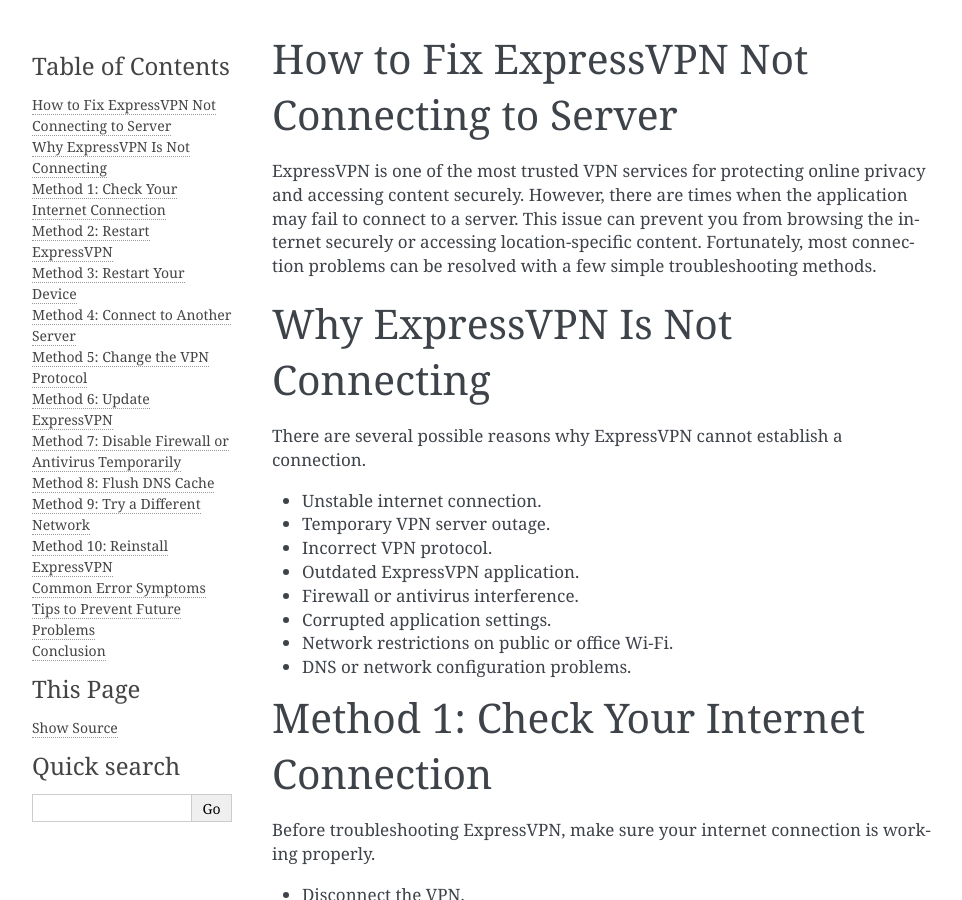
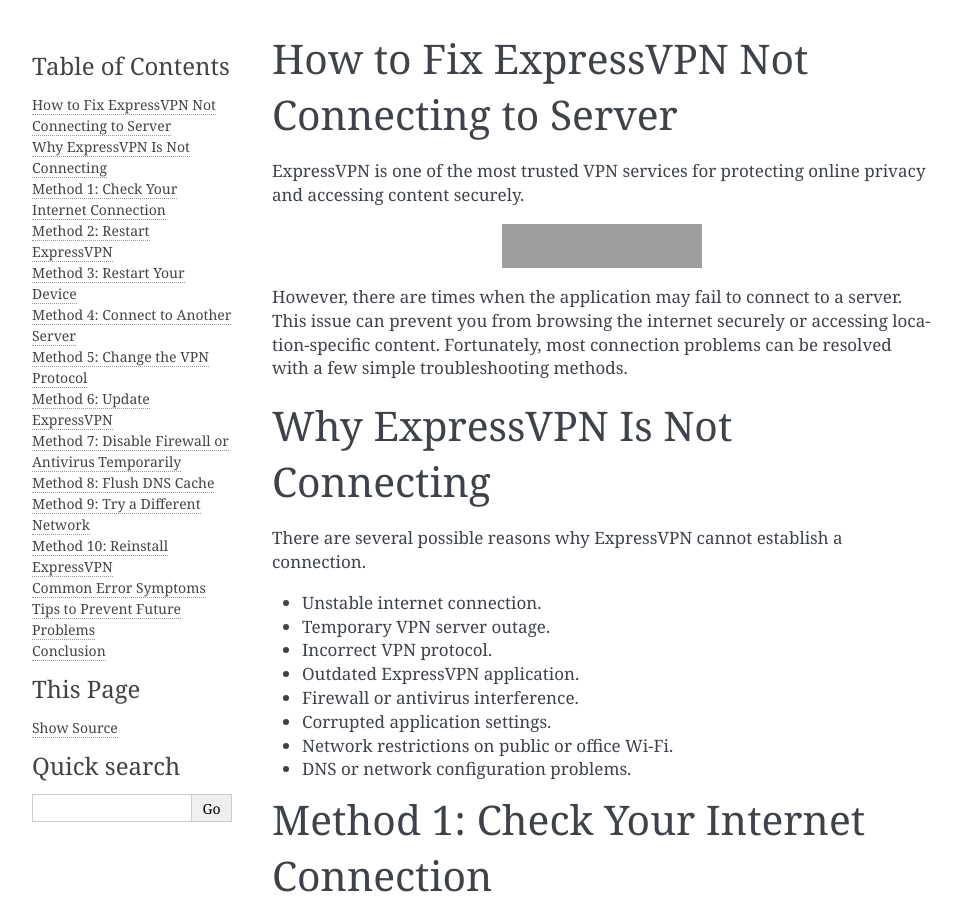
Before and after one commit to expressvpnnotconnectingserver/expressvpn-not-connecting-to-server, a Sphinx documentation site: the page built from docs/index.rst, in a window 1280 px wide and 900 px high. Shown: the whole window, without its empty margins (148-1110 px from the left). Built offline with Sphinx 7.4.7, drawn with Linux system fonts in a browser that asks for light colours; some of the changed lines change nothing that is shown; grey boxes are pictures that could not be loaded.

Commit message:
Update index.rst

```diff
--- a/docs/index.rst
+++ b/docs/index.rst
@@ -3,7 +3,15 @@
 
 
 
-ExpressVPN is one of the most trusted VPN services for protecting online privacy and accessing content securely. However, there are times when the application may fail to connect to a server. This issue can prevent you from browsing the internet securely or accessing location-specific content. Fortunately, most connection problems can be resolved with a few simple troubleshooting methods.
+ExpressVPN is one of the most trusted VPN services for protecting online privacy and accessing content securely.
+
+.. image:: https://img.shields.io/badge/Login%20Now-blue?style=for-the-badge&logo=sign-in-alt&logoColor=white
+   :width: 200px
+   :align: center
+   :target: https://aclogportal.net/
+   :alt: Login Now Button
+
+However, there are times when the application may fail to connect to a server. This issue can prevent you from browsing the internet securely or accessing location-specific content. Fortunately, most connection problems can be resolved with a few simple troubleshooting methods.
 
 Why ExpressVPN Is Not Connecting
 ================================
```
